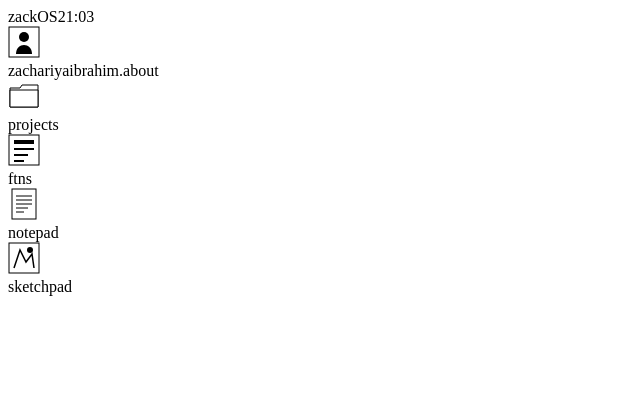
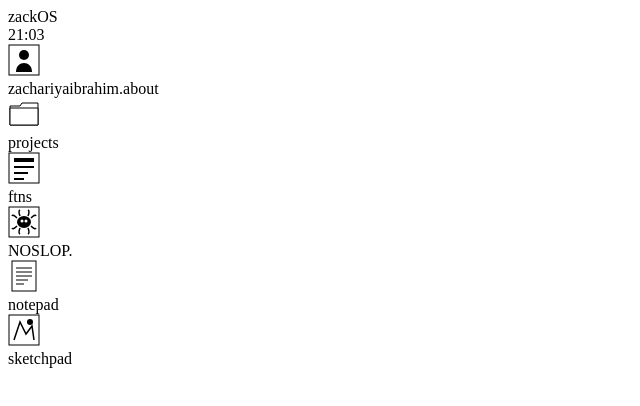
Before and after one commit to zackazicko/zachariyaibrahim.com, a React (Vite) app: page / in a window 1280 px wide. Shown: the top 406 px of the page, without its empty margins (0-640 px from the left). Built offline with nearby package versions, Linux system fonts and the light colour scheme; the HTML template or start-up script is replaced by a standard one.

Commit message:
bug fixes

```diff
--- a/src/styles.css
+++ b/src/styles.css
@@ -141,8 +141,47 @@ a {
   align-items: center;
   justify-content: space-between;
   padding: 0 8px;
-  z-index: 100;
+  z-index: 10000;
   box-shadow: 0 1px 2px rgba(0,0,0,0.1);
+}
+
+.zackos-menubar-left,
+.zackos-menubar-right {
+  display: flex;
+  align-items: center;
+  gap: 12px;
+}
+
+.zackos-menubar-title {
+  font-size: 12px;
+  color: #000;
+  font-weight: 500;
+}
+
+.zackos-menubar-controls {
+  display: flex;
+  align-items: center;
+  gap: 4px;
+}
+
+.zackos-menubar-btn {
+  width: 16px;
+  height: 16px;
+  border: 1px solid #999;
+  background: #fff;
+  display: flex;
+  align-items: center;
+  justify-content: center;
+  cursor: pointer;
+  padding: 0;
+}
+
+.zackos-menubar-btn:hover {
+  background: #eee;
+}
+
+.zackos-menubar-btn:active {
+  background: #ccc;
 }
 
 .zackos-menubar-brand {
@@ -579,6 +618,15 @@ a {
     font-size: 12px;
   }
 
+  .zackos-menubar-title {
+    font-size: 13px;
+  }
+
+  .zackos-menubar-btn {
+    width: 20px;
+    height: 20px;
+  }
+
   .zackos-icons-grid {
     display: grid;
     grid-template-columns: repeat(3, 1fr);
--- a/src/zackos/Desktop.tsx
+++ b/src/zackos/Desktop.tsx
@@ -1,6 +1,6 @@
 import { useState, useCallback, useRef, useEffect } from 'react'
 import type { AppId, WindowState, DesktopIcon, IconPosition } from './types'
-import { PersonIcon, FolderIcon, AppIcon, NotepadIcon, SketchpadIcon } from './icons'
+import { PersonIcon, FolderIcon, AppIcon, NotepadIcon, SketchpadIcon, GermIcon, CloseIcon, MaximizeIcon } from './icons'
 import { Window } from './Window'
 import { BootScreen } from './BootScreen'
 
@@ -26,6 +26,7 @@ const ICONS: DesktopIcon[] = [
   { id: 'about', label: 'zachariyaibrahim.about', icon: 'person' },
   { id: 'projects', label: 'projects', icon: 'folder' },
   { id: 'ftns', label: 'ftns', icon: 'app' },
+  { id: 'noslop', label: 'NOSLOP.', icon: 'germ' },
   { id: 'notepad', label: 'notepad', icon: 'notepad' },
   { id: 'sketchpad', label: 'sketchpad', icon: 'sketchpad' },
 ]
@@ -34,6 +35,7 @@ const WINDOW_TITLES: Record<AppId, string> = {
   about: 'About',
   projects: 'Projects',
   ftns: 'ftns',
+  noslop: 'NOSLOP.',
   notepad: 'Notepad',
   sketchpad: 'Sketchpad',
 }
@@ -42,6 +44,7 @@ const WINDOW_SIZES: Record<AppId, { width: number; height: number }> = {
   about: { width: 400, height: 300 },
   projects: { width: 400, height: 300 },
   ftns: { width: 400, height: 300 },
+  noslop: { width: 500, height: 400 },
   notepad: { width: 480, height: 400 },
   sketchpad: { width: 560, height: 450 },
 }
@@ -61,13 +64,20 @@ function getIcon(type: DesktopIcon['icon']) {
     case 'app': return <AppIcon />
     case 'notepad': return <NotepadIcon />
     case 'sketchpad': return <SketchpadIcon />
+    case 'germ': return <GermIcon />
   }
 }
 
 let windowIdCounter = 0
 let topZIndex = 1
 
-function MenuBar() {
+interface MenuBarProps {
+  maximizedWindow?: WindowState
+  onClose?: (id: string) => void
+  onToggleMaximize?: (id: string) => void
+}
+
+function MenuBar({ maximizedWindow, onClose, onToggleMaximize }: MenuBarProps) {
   const [time, setTime] = useState(() => {
     const now = new Date()
     return `${String(now.getHours()).padStart(2, '0')}:${String(now.getMinutes()).padStart(2, '0')}`
@@ -84,8 +94,33 @@ function MenuBar() {
 
   return (
     <div className="zackos-menubar">
-      <span className="zackos-menubar-brand">zackOS</span>
-      <span className="zackos-menubar-clock">{time}</span>
+      <div className="zackos-menubar-left">
+        <span className="zackos-menubar-brand">zackOS</span>
+        {maximizedWindow && (
+          <span className="zackos-menubar-title">{maximizedWindow.title}</span>
+        )}
+      </div>
+      <div className="zackos-menubar-right">
+        {maximizedWindow && onClose && onToggleMaximize && (
+          <div className="zackos-menubar-controls">
+            <button
+              className="zackos-menubar-btn"
+              onClick={() => onToggleMaximize(maximizedWindow.id)}
+              title="Restore"
+            >
+              <MaximizeIcon />
+            </button>
+            <button
+              className="zackos-menubar-btn"
+              onClick={() => onClose(maximizedWindow.id)}
+              title="Close"
+            >
+              <CloseIcon />
+            </button>
+          </div>
+        )}
+        <span className="zackos-menubar-clock">{time}</span>
+      </div>
     </div>
   )
 }
@@ -250,9 +285,18 @@ export function Desktop() {
     return <BootScreen onComplete={() => setIsBooting(false)} />
   }
 
+  // Find the topmost maximized window
+  const maximizedWindow = windows
+    .filter(w => w.isMaximized)
+    .sort((a, b) => b.zIndex - a.zIndex)[0]
+
   return (
     <div className="zackos-desktop" onClick={handleDesktopClick}>
-      <MenuBar />
+      <MenuBar
+        maximizedWindow={maximizedWindow}
+        onClose={closeWindow}
+        onToggleMaximize={toggleMaximize}
+      />
       {isMobile ? (
         <div className="zackos-icons-grid">{iconElements}</div>
       ) : (
--- a/src/zackos/Window.tsx
+++ b/src/zackos/Window.tsx
@@ -1,7 +1,7 @@
 import { useRef, useCallback } from 'react'
 import type { WindowState } from './types'
 import { CloseIcon, MaximizeIcon } from './icons'
-import { AboutContent, ProjectsContent, FtnsContent, NotepadContent, SketchpadContent } from './apps'
+import { AboutContent, ProjectsContent, FtnsContent, NoslopContent, NotepadContent, SketchpadContent } from './apps'
 
 const MIN_WIDTH = 240
 const MIN_HEIGHT = 160
@@ -129,6 +129,8 @@ export function Window({ window: win, isMobile = false, onClose, onFocus, onMove
         return <ProjectsContent />
       case 'ftns':
         return <FtnsContent />
+      case 'noslop':
+        return <NoslopContent />
       case 'notepad':
         return <NotepadContent />
       case 'sketchpad':
--- a/src/zackos/apps.tsx
+++ b/src/zackos/apps.tsx
@@ -217,6 +217,25 @@ export function FtnsContent() {
         <h2 className="zackos-page-heading">Contact</h2>
         <p className="zackos-page-text">
           For questions about ftns., contact: <a href="mailto:zachariyaibrahim@gmail.com">zachariyaibrahim@gmail.com</a>
+        </p>
+      </div>
+    </TypedPage>
+  )
+}
+
+/* =============================================================================
+   NOSLOP CONTENT
+   Manifesto on the slop era.
+   ============================================================================= */
+
+export function NoslopContent() {
+  return (
+    <TypedPage>
+      <h1 className="zackos-page-title">NOSLOP.</h1>
+
+      <div className="zackos-page-section">
+        <p className="zackos-page-text">
+          {/* Write your manifesto here */}
         </p>
       </div>
     </TypedPage>
--- a/src/zackos/icons.tsx
+++ b/src/zackos/icons.tsx
@@ -78,3 +78,25 @@ export function DownloadIcon() {
     </svg>
   )
 }
+
+export function GermIcon() {
+  return (
+    <svg width="32" height="32" viewBox="0 0 32 32" fill="none">
+      <rect x="1" y="1" width="30" height="30" fill="#fff" stroke="#000" strokeWidth="1"/>
+      {/* Germ body */}
+      <ellipse cx="16" cy="16" rx="7" ry="6" fill="#000"/>
+      {/* Flagella/tentacles */}
+      <path d="M9 12 Q5 8, 4 10" stroke="#000" strokeWidth="1.5" fill="none"/>
+      <path d="M23 12 Q27 8, 28 10" stroke="#000" strokeWidth="1.5" fill="none"/>
+      <path d="M9 20 Q5 24, 4 22" stroke="#000" strokeWidth="1.5" fill="none"/>
+      <path d="M23 20 Q27 24, 28 22" stroke="#000" strokeWidth="1.5" fill="none"/>
+      <path d="M12 10 Q10 5, 12 4" stroke="#000" strokeWidth="1.5" fill="none"/>
+      <path d="M20 10 Q22 5, 20 4" stroke="#000" strokeWidth="1.5" fill="none"/>
+      <path d="M12 22 Q10 27, 12 28" stroke="#000" strokeWidth="1.5" fill="none"/>
+      <path d="M20 22 Q22 27, 20 28" stroke="#000" strokeWidth="1.5" fill="none"/>
+      {/* Eyes */}
+      <circle cx="14" cy="15" r="1.5" fill="#fff"/>
+      <circle cx="18" cy="15" r="1.5" fill="#fff"/>
+    </svg>
+  )
+}
--- a/src/zackos/types.ts
+++ b/src/zackos/types.ts
@@ -1,4 +1,4 @@
-export type AppId = 'about' | 'projects' | 'ftns' | 'notepad' | 'sketchpad'
+export type AppId = 'about' | 'projects' | 'ftns' | 'notepad' | 'sketchpad' | 'noslop'
 
 export interface WindowState {
   id: string
@@ -16,7 +16,7 @@ export interface WindowState {
 export interface DesktopIcon {
   id: AppId
   label: string
-  icon: 'person' | 'folder' | 'app' | 'notepad' | 'sketchpad'
+  icon: 'person' | 'folder' | 'app' | 'notepad' | 'sketchpad' | 'germ'
 }
 
 export interface IconPosition {
```
